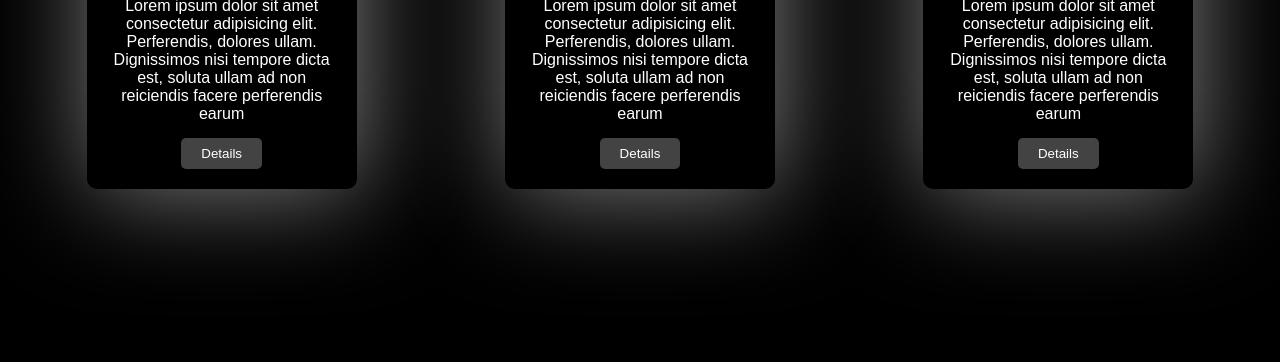
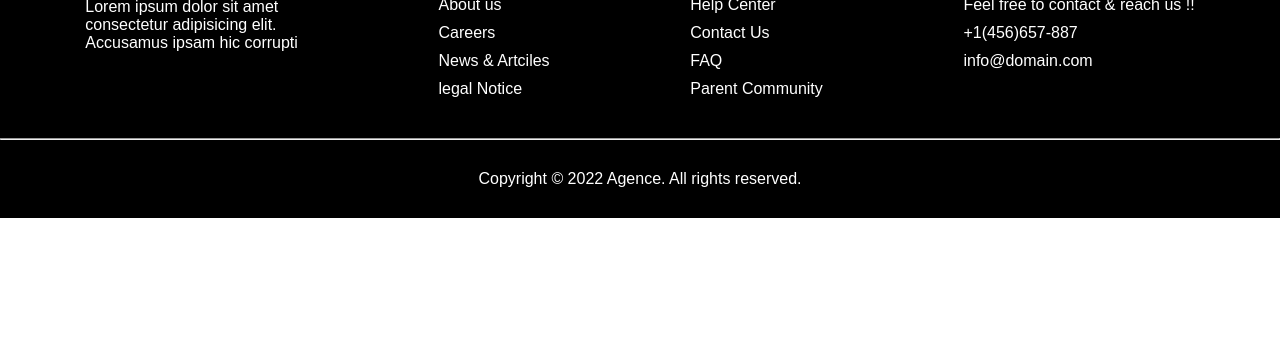
Before and after one commit to Jahid462/first-blog, a plain HTML site: page index.html in a window 1280 px wide. Shown: the part 2071-2433 px from the top of the page. After the commit the page ends 2289 px from the top, so only its background shows below. Drawn offline with Linux system fonts and the light colour scheme.

Commit message:
footer part done

```diff
--- a/css/style.css
+++ b/css/style.css
@@ -2,9 +2,17 @@
     margin: 0;
     padding: 0;
 }
+.fix{
+    overflow: hidden;
+}
 body{
     font-family: Arial, Helvetica, sans-serif;
 }
+
+
+
+/* Main Header Part */
+
 #main_header{
     background-color: #634512;
     display: flex;
@@ -36,13 +44,19 @@ body{
 .menus ul li a:hover{
     color: #f4dc03;
 }
+
+
+
+
+/* Main Content Part */
+
 .main_content{
     display: flex;
     justify-content: space-around;
     align-items: center;
     background-image: url(../images/background.png);
     background-repeat: no-repeat;
-    background-color: #000;
+    background-color: #181818;
     color: #fff;
     padding: 20px;
     height: 100vh;
@@ -61,15 +75,18 @@ body{
     cursor: pointer;
     font-size: 16px;
 }
-.main_content .content button:hover{
+.btn:hover{
     background-color: #a21c0b;
 }
 .main_content .baner img{
     width: 300px;
 }
-.about_part{
 
-}
+
+
+/* About Part */
+
+
 .about_part h1{
     font-size: 40px;
     margin-bottom: 20px;
@@ -80,17 +97,25 @@ body{
     display: flex;
     justify-content: space-around;
     align-items: center;
-    height: 80vh;
+    height: 28rem;
 }
 .about_part_banner img{
     width: 350px;
 }
 
 
+
+/* Service Part */
+
+
 .service_part{
-    background-color: #000;
+    background-image: url(../images/background.png);
+    background-size: cover;
+    background-repeat: no-repeat;
+    background-color: #181818;
     color: #fff;
     padding: 20px;
+    height: auto;
 }
 .service_part h1{
     font-size: 40px;
@@ -102,13 +127,13 @@ body{
     display: flex;
     justify-content: space-around;
     align-items: center;
-    height: 80vh;
+    padding: 30px 0;
 }
 .service_content img{
     width: 70px;
 }
 .service_content .box{
-    box-shadow: 4px 2px 105px gray;
+    box-shadow: 4px 2px 30px #808080 ;
     width: 230px;
     background-color: #000;
     border-radius: 10px;
@@ -119,8 +144,7 @@ body{
     cursor: pointer;
 }
 .service_content .box:hover{
-    background-color: #263a05;
-    box-shadow: 4px 2px 105px #164d02;
+    background-color: #1e1d1d;
 }
 .service_content .box:last-child{
     margin-right: 0;
@@ -138,5 +162,50 @@ body{
     cursor: pointer;
 }
 .service_content .btn_two:hover{
-    background-color: #272424;
+    background-color: #2f2f2f;
 }
+
+
+/* Footer Part */
+
+.footer_main{
+    background-color: #000;
+    color: #fff;
+    display: flex;
+    justify-content: space-around;
+    padding: 30px;
+}
+.footer_content{
+    margin-right: 30px;
+}
+.footer_content:last-child{
+    margin-right: 0;
+}
+.footer_content img{
+    width: 150px;
+}
+.footer_content ul li{
+    list-style: none;
+    margin: 10px 0;
+}
+.footer_content ul li a{
+    text-decoration: none;
+    color: #fff;
+}
+.footer_content ul li a:hover{
+    color: #f4dc03;
+}
+.footer_content p{
+    margin: 10px 0;
+}
+.footer_content h3{
+    margin-bottom: 20px;
+}
+
+
+.footer_bottom{
+    background-color: #000;
+    text-align: center;
+    color: #fff;
+    padding: 30px 0;
+}
--- a/index.html
+++ b/index.html
@@ -26,7 +26,7 @@
     </header>
     <main>
         <section>
-            <div class="main_content">
+            <div class="main_content fix">
                 <div class="content">
                     <h1>Better Design For<br> Your Digital Products</h1>
                     <p>We are a creative studio specializing in UI/UX design, development and strategy</p>
@@ -40,7 +40,7 @@
         <section>
             <div class="about_part">
                 <h1>About Us</h1>
-                <div class="about_part_content">
+                <div class="about_part_content fix">
                     <div class="about_part_banner">
                         <img src="images/section.png" alt="About Image">
                     </div>
@@ -55,20 +55,20 @@
         <section>
             <div class="service_part">
                 <h1>Our Services</h1>
-                <div class="service_content">
-                    <div class="box">
+                <div class="service_content fix">
+                    <div class="box fix">
                         <img src="icon/0.png" alt="">
                         <h2>Digital Art</h2>
                         <p>Lorem ipsum dolor sit amet consectetur adipisicing elit. Perferendis, dolores ullam. Dignissimos nisi tempore dicta est, soluta ullam ad non reiciendis facere perferendis earum</p>
                         <button class="btn_two">Details</button>
                     </div>
-                    <div class="box">
+                    <div class="box fix">
                         <img src="icon/1.png" alt="">
                         <h2>Digital Art</h2>
                         <p>Lorem ipsum dolor sit amet consectetur adipisicing elit. Perferendis, dolores ullam. Dignissimos nisi tempore dicta est, soluta ullam ad non reiciendis facere perferendis earum</p>
                         <button class="btn_two">Details</button>
                     </div>
-                    <div class="box">
+                    <div class="box fix">
                         <img src="icon/2.png" alt="">
                         <h2>Digital Art</h2>
                         <p>Lorem ipsum dolor sit amet consectetur adipisicing elit. Perferendis, dolores ullam. Dignissimos nisi tempore dicta est, soluta ullam ad non reiciendis facere perferendis earum</p>
@@ -79,7 +79,40 @@
         </section>
     </main>
     <footer>
-
+        <div class="footer_main">
+            <div class="footer_content fix">
+                <img src="logo/logo-light.png" alt="">
+                <p>Lorem ipsum dolor sit amet<br> consectetur adipisicing elit.<br> Accusamus ipsam hic corrupti</p>
+            </div>
+            <div class="footer_content">
+                <h3>Useful Links</h3>
+                <ul>
+                    <li><a href="#">About us</a></li>
+                    <li><a href="#">Careers</a></li>
+                    <li><a href="#">News & Artciles</a></li>
+                    <li><a href="#">legal Notice</a></li>
+                </ul>
+            </div>
+            <div class="footer_content">
+                <h3>Supports</h3>
+                <ul>
+                    <li><a href="#">Help Center</a></li>
+                    <li><a href="#">Contact Us</a></li>
+                    <li><a href="#">FAQ</a></li>
+                    <li><a href="#">Parent Community</a></li>
+                </ul>
+            </div>
+            <div class="footer_content">
+                <h3>Contact Information</h3>
+                <p>Feel free to contact & reach us !!</p>
+                <p>+1(456)657-887</p>
+                <p>info@domain.com</p>
+            </div>
+        </div>
+        <hr>
+        <div class="footer_bottom">
+            <p>Copyright © 2022 Agence. All rights reserved.</p>
+        </div>
     </footer>
 </body>
 </html>
```
